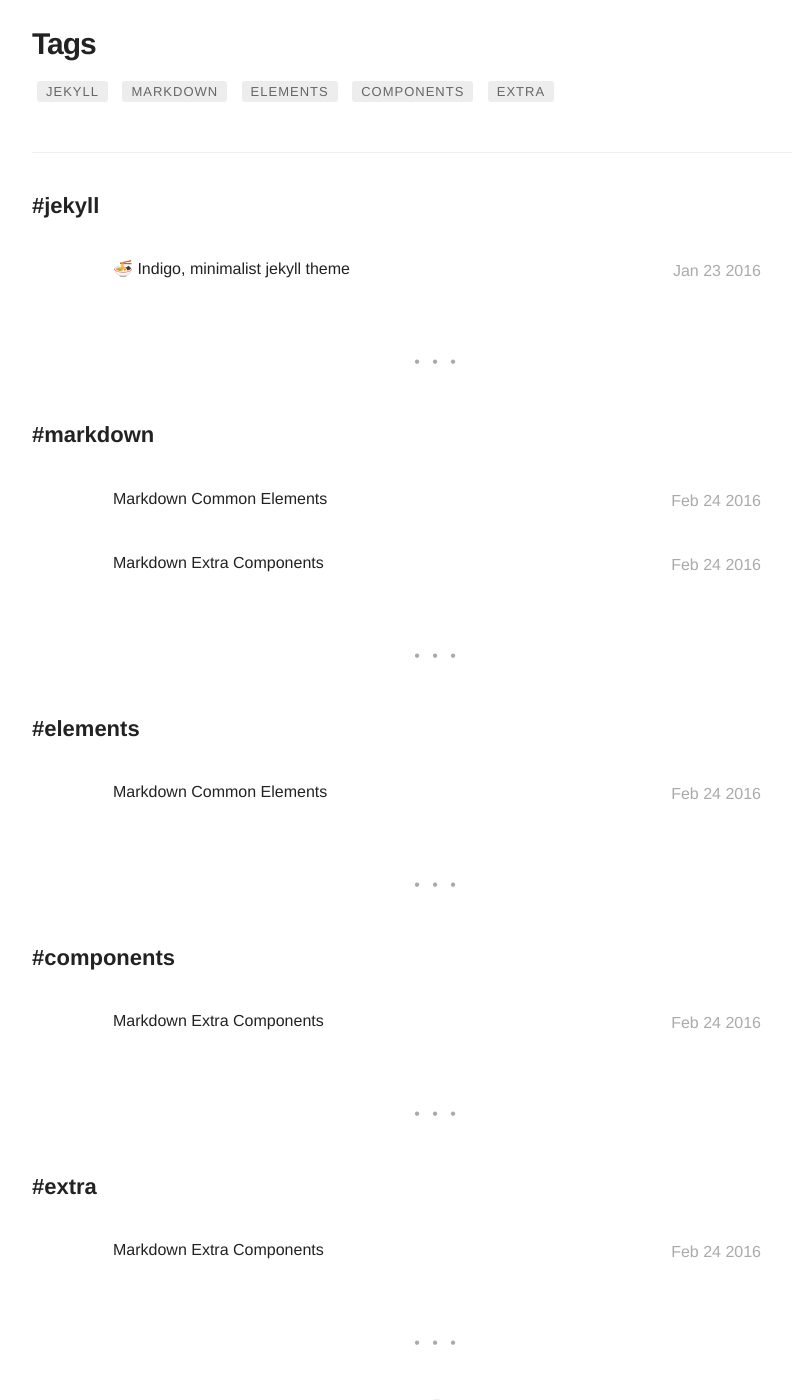
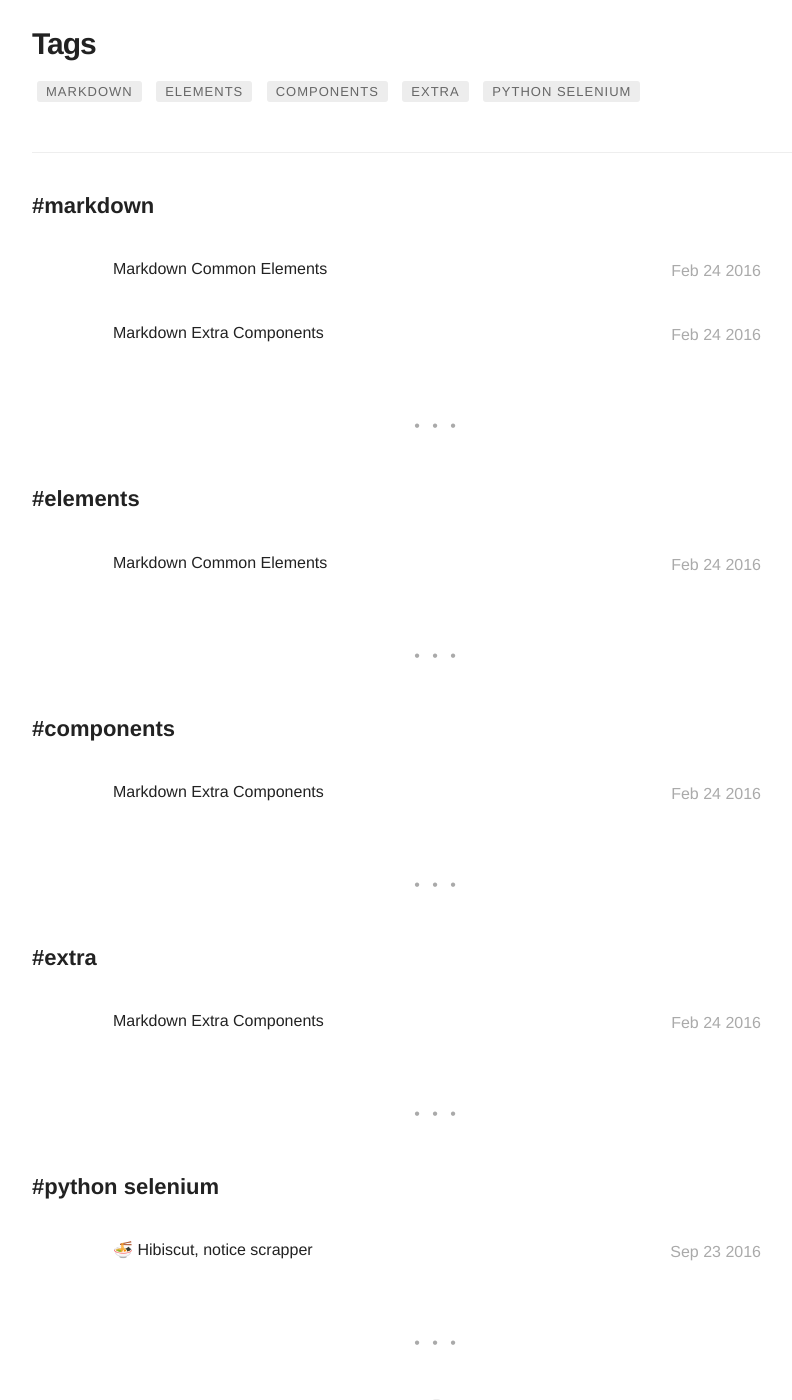
Before and after one commit to AbhiRepository/AbhiRepository.github.io, a Jekyll site: the page built from tags.html, in a window 1280 px wide and 1400 px high, scrolled down 488 px. Shown: the whole window, without its empty margins (203-995 px from the left). Built offline with Jekyll 4.4.1, drawn with Linux system fonts in a browser that asks for light colours; emoji names are drawn with the system emoji font; part of the change alters nothing that is shown.

Commit message:
hibiscut

```diff
--- a/_posts/2016-01-23-indigo-jekyll-theme.markdown
+++ b/_posts/2016-01-23-indigo-jekyll-theme.markdown
@@ -1,35 +1,26 @@
 ---
-title: ":ramen: Indigo, minimalist jekyll theme"
+title: ":ramen: Hibiscut, notice scrapper"
 layout: post
-date: 2016-01-23 22:10
-tag: jekyll
-image: https://koppl.in/indigo/assets/images/jekyll-logo-light-solid.png
+date: 2016-09-23 22:10
+tag: python selenium
+image: https://i.imgur.com/4ToptzT.png
 headerImage: true
 projects: true
 hidden: true # don't count this post in blog pagination
-description: "This is a simple and minimalist template for Jekyll for those who likes to eat noodles."
+description: "This is a simple and minimalist script to scrape notices from notice board of IIIT Bhubaneswar"
 category: project
-author: johndoe
+author: Abhishek
 externalLink: false
 ---
 
-![Screenshot](https://raw.githubusercontent.com/sergiokopplin/indigo/gh-pages/assets/screen-shot.png)
-
-Example of project - Indigo Minimalist Jekyll Template - [Demo](http://sergiokopplin.github.io/indigo/). This is a simple and minimalist template for Jekyll for those who likes to eat noodles.
+This is a simple webscript that scrape notices from the notice board of IIIT bhubaneswar and send them to all the currently enrolled student to there mobile vis text msg
 
 ---
-
-What has inside?
-
-- Gulp
-- BrowserSync
-- Stylus
-- SVG
-- Travis
-- No JS
-- [98/100](https://developers.google.com/speed/pagespeed/insights/?url=http%3A%2F%2Fsergiokopplin.github.io%2Findigo%2F)
-
+Tech stack
+- Python
+- Selenium
+- BeautifulSoup
+- way2sms api
 ---
 
-[Check it out](http://sergiokopplin.github.io/indigo/) here.
-If you need some help, just [tell me](http://github.com/sergiokopplin/indigo/issues).
+[Check it out](https://github.com/AbhiRepository/hibicut)
```
